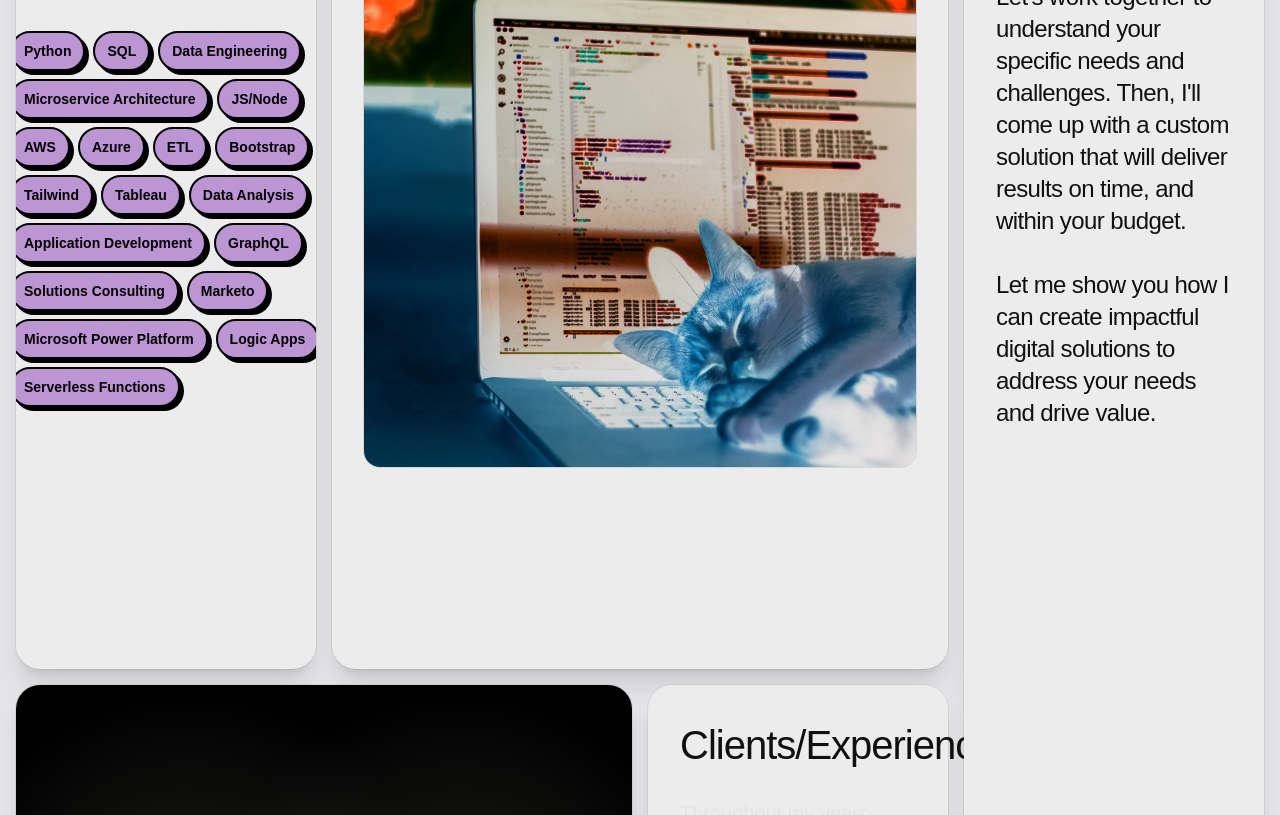
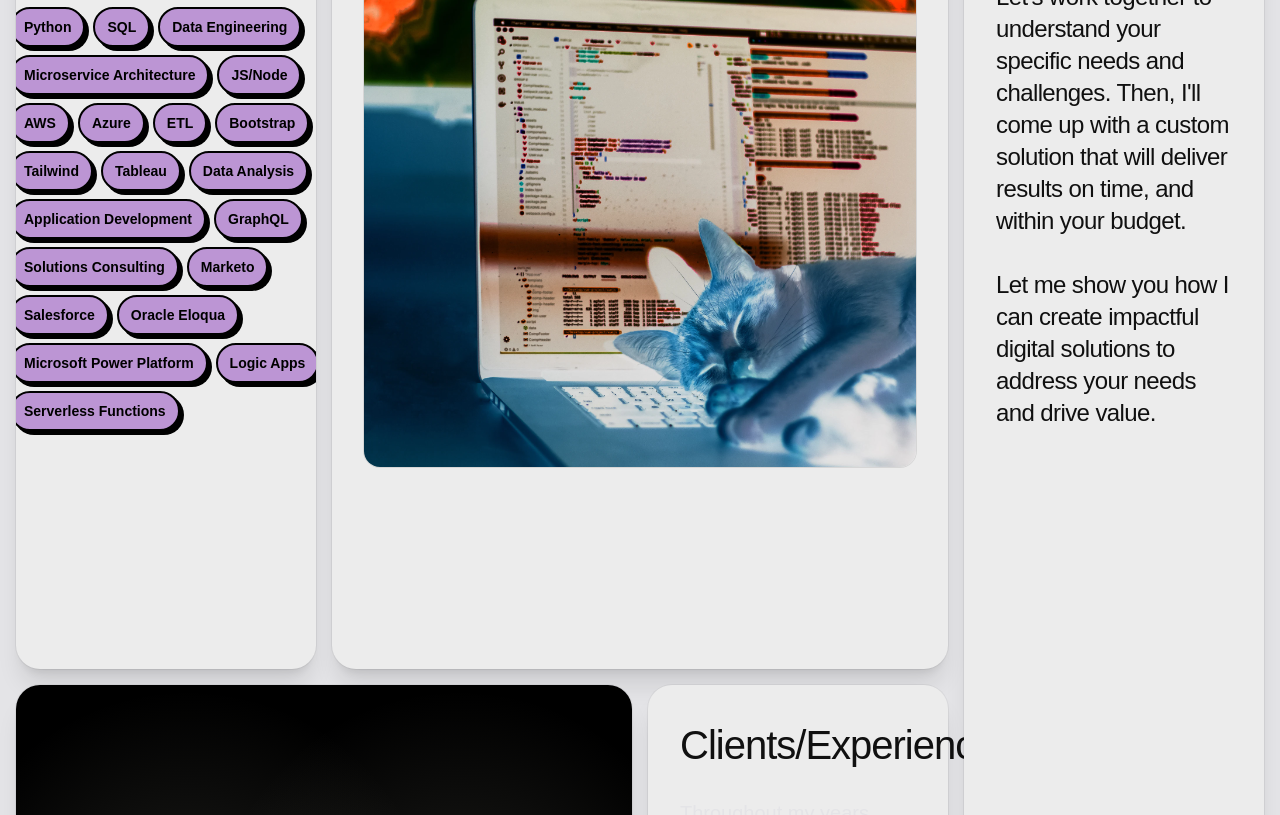
Before and after one commit to adamglasser/arglasser, an Astro site: page / in a window 1280 px wide. Shown: the part 2403-3218 px from the top of the page. Built offline with nearby package versions, Linux system fonts and the light colour scheme; Astro itself is replaced by a stand-in of ours; a web font is replaced by a local one.

Commit message:
update skills

```diff
--- a/src/components/landing/SkillsCloud.astro
+++ b/src/components/landing/SkillsCloud.astro
@@ -16,6 +16,8 @@
         "GraphQL",
         "Solutions Consulting",
         "Marketo",
+        "Salesforce",
+        "Oracle Eloqua",
         "Microsoft Power Platform",
         "Logic Apps",
         "Serverless Functions"
```
